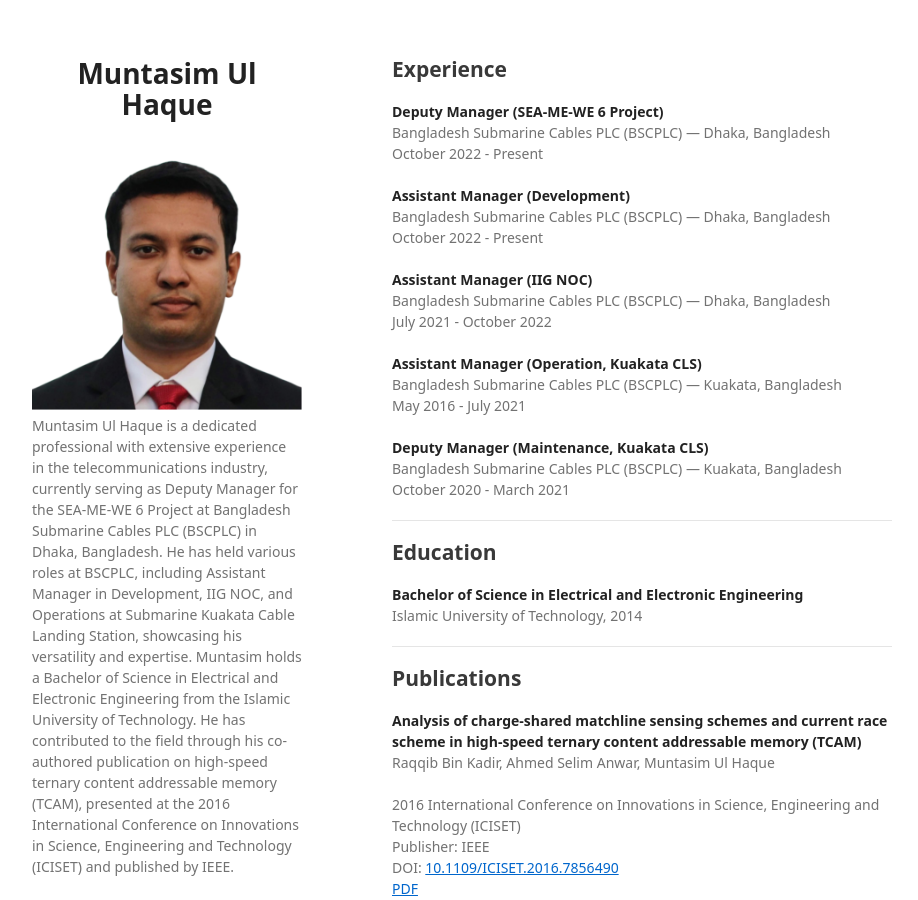
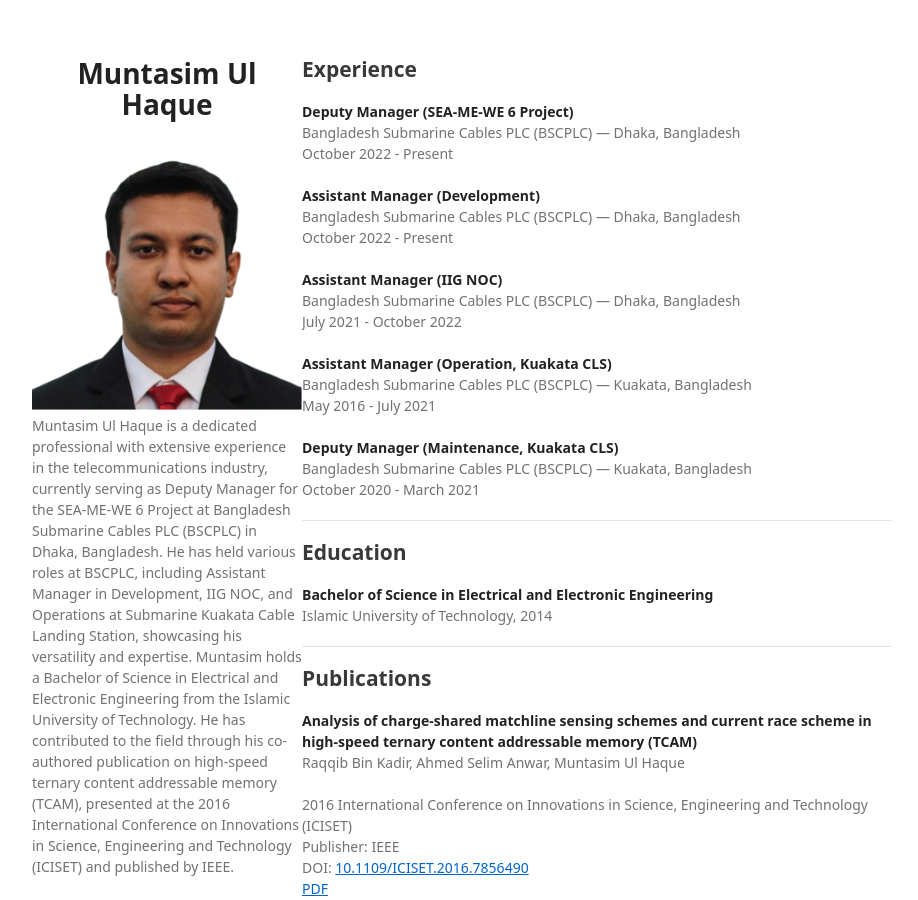
Before and after one commit to muntasimulhaque/muntasimulhaque.github.io, a Jekyll site: the page built from index.md, in a window 1280 px wide and 900 px high. Shown: the whole window, without its empty margins (178-1096 px from the left). Built offline with Jekyll 4.4.1, drawn with Linux system fonts in a browser that asks for light colours; our own code applies the rules of GitHub Pages for plain Markdown files; a script that is not in the unit is left out.

Commit message:
Update style.css

```diff
--- a/assets/css/style.css
+++ b/assets/css/style.css
@@ -46,8 +46,10 @@
 }
 
 .wrapper {
-  width: 860px;
+  width: 100%; /* Adjusted width to be responsive */
+  max-width: 860px; /* Keeps the max width */
   margin: 0 auto;
+  overflow: auto; /* Allows scrolling */
 }
 
 blockquote {
@@ -98,8 +100,12 @@
 header {
   width: 270px;
   float: left;
-  position: fixed;
+  position: sticky; /* Changed from fixed to sticky */
+  top: 0; /* Sticks to the top of the viewport */
   -webkit-font-smoothing: subpixel-antialiased;
+  background: #fff; /* Ensure background is solid to avoid transparency issues */
+  height: 100vh; /* Ensure it covers full height */
+  overflow-y: auto; /* Allows scrolling if content overflows */
 }
 
 header h1 a {
@@ -114,7 +120,7 @@
 
 header ul {
   list-style: none;
-  height: 40px;
+  height: auto; /* Adjusted height */
   padding: 0;
   background: #f4f4f4;
   border-radius: 5px;
@@ -174,7 +180,7 @@
 }
 
 section {
-  width: 500px;
+  width: calc(100% - 270px); /* Adjusted width to fill the remaining space */
   float: right;
   padding-bottom: 50px;
 }
@@ -193,25 +199,28 @@
 footer {
   width: 270px;
   float: left;
-  position: fixed;
-  bottom: 50px;
+  position: sticky; /* Changed from fixed to sticky */
+  bottom: 0; /* Sticks to the bottom of the viewport */
   -webkit-font-smoothing: subpixel-antialiased;
+  background: #fff; /* Ensure background is solid to avoid transparency issues */
+  height: 50px; /* Adjust as necessary */
+  overflow-y: auto; /* Allows scrolling if content overflows */
 }
 
 @media print, screen and (max-width: 960px) {
-  div.wrapper {
-    width: auto;
+  .wrapper {
+    width: 100%; /* Adjusted width to be responsive */
     margin: 0;
   }
 
   header, section, footer {
     float: none;
     position: static;
-    width: auto;
+    width: 100%; /* Adjusted width */
   }
 
   header {
-    padding-right: 320px;
+    padding-right: 0; /* Adjusted padding */
   }
 
   section {
@@ -226,9 +235,9 @@
   }
 
   header ul {
-    position: absolute;
-    right: 50px;
-    top: 52px;
+    position: static; /* Adjusted positioning */
+    right: auto; /* Reset right positioning */
+    top: auto; /* Reset top positioning */
   }
 }
 
```
